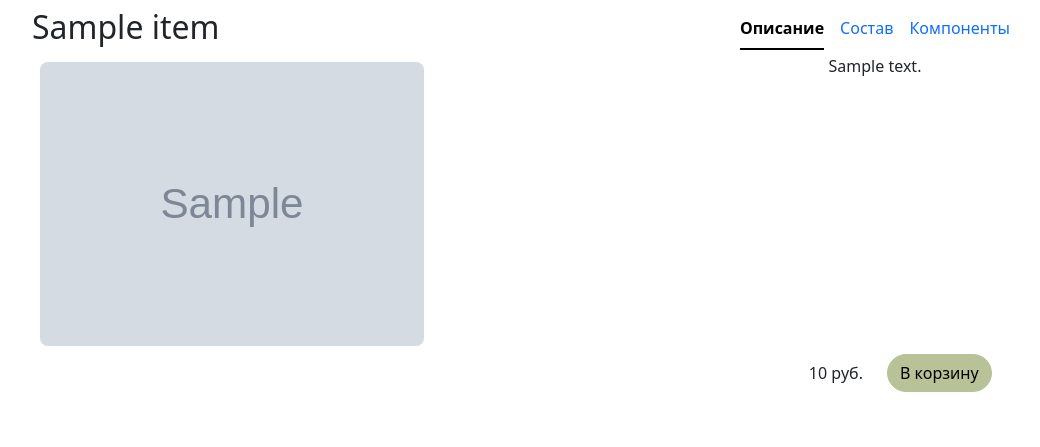
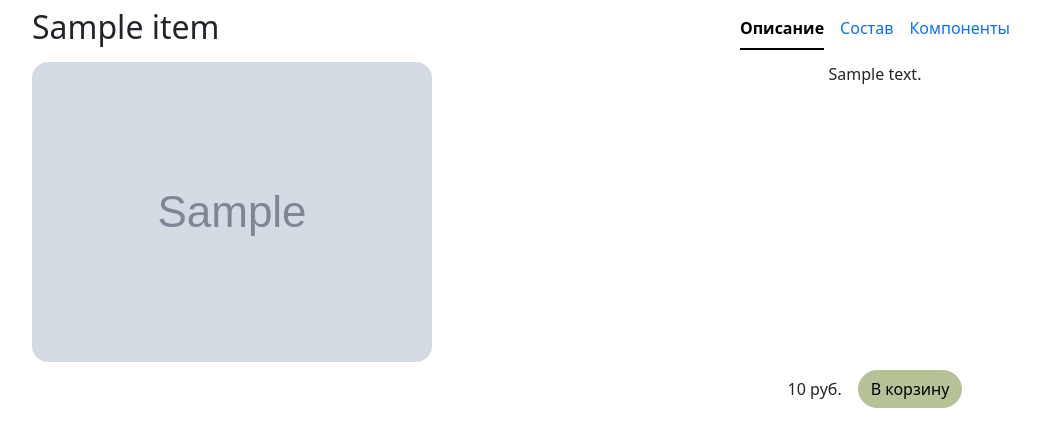
Before and after one commit to egorvania1/bakery-diploma, a Django app: page /item/1 in a window 1280 px wide. Shown: the part 192-639 px from the top of the page, without its empty margins (54-1094 px from the left). Run offline with Django 5.2, Linux system fonts and the light colour scheme; a user stored in the database is signed in; tables that the repository leaves empty hold one stand-in row (values such as "Sample post"); grey boxes marked "Sample" are stand-in pictures; style sheets or scripts are compiled from the project's sources; some libraries are stand-ins or nearby versions.

Commit message:
Названия страниц на русском и правка кнопок в странице товара

```diff
--- a/bakerysite/website/templates/accounts/login.html
+++ b/bakerysite/website/templates/accounts/login.html
@@ -1,7 +1,7 @@
 {% extends "base.html" %}
 {% load crispy_forms_tags %}
 {% block title %}
-    Login
+    Вход
 {% endblock title %}
 {% block content %}
     <div class="container ps-3 p-2">
--- a/bakerysite/website/templates/accounts/register.html
+++ b/bakerysite/website/templates/accounts/register.html
@@ -1,7 +1,7 @@
 {% extends "base.html" %}
 {% load crispy_forms_tags %}
 {% block title %}
-    Вход
+    Регистрация
 {% endblock title %}
 {% block content %}
     <div class="container ps-3 p-2">
--- a/bakerysite/website/templates/cart.html
+++ b/bakerysite/website/templates/cart.html
@@ -1,7 +1,7 @@
 {% extends "base.html" %}
 {% load crispy_forms_tags %}
 {% block title %}
-    Cart
+    Корзина
 {% endblock title %}
 {% block content %}
     <div class="container ps-3 p-2">
--- a/bakerysite/website/templates/item_info.html
+++ b/bakerysite/website/templates/item_info.html
@@ -1,10 +1,11 @@
 {% extends "base.html" %}
+{% load crispy_forms_tags %}
 {% block title %}
-    Item
+    {{ item.name }}
 {% endblock title %}
 {% block content %}
     <div class="container ps-3 p-2">
-        <div class="row">
+        <div class="row pb-2">
             <div class="col">
                 <h2>{{ item.name }}</h2>
             </div>
@@ -51,7 +52,7 @@
                     <img height="300"
                          width="400"
                          src="{{ item.image.url }}"
-                         class="p-2 object-fit-cover rounded-4"
+                         class="object-fit-cover rounded-4"
                          alt="...">
                 </div>
                 <div class="col">
@@ -72,7 +73,7 @@
                              aria-labelledby="cust-tab"
                              tabindex="0">
                             {% csrf_token %}
-                            {{ form }}
+                            {{ form|crispy }}
                         </div>
                     </div>
                 </div>
@@ -80,9 +81,9 @@
             <div class="row">
                 <div class="col"></div>
                 <div class="col">
-                    <div class="row">
-                        <div class="col d-flex align-items-center justify-content-end">{{ item.price }} руб.</div>
-                        <div class="col">
+                    <div class="d-flex align-items-center justify-content-center">
+                        <div class="p-2">{{ item.price }} руб.</div>
+                        <div class="p-2">
                             <button class="btn btn-secondary rounded-5"
                                     type="submit"
                                     href="{% url 'menu' %}">В корзину</button>
--- a/bakerysite/website/templates/menu.html
+++ b/bakerysite/website/templates/menu.html
@@ -1,6 +1,6 @@
 {% extends "base.html" %}
 {% block title %}
-    Menu
+    Меню
 {% endblock title %}
 {% block content %}
     <div class="container ps-3 p-2">
--- a/bakerysite/website/urls.py
+++ b/bakerysite/website/urls.py
@@ -27,16 +27,21 @@ urlpatterns = [
 
     path('admin/', admin.site.urls),
 
-    #Main pages
+    #Главные страницы
     path('', views.menu, name="menu"),
     path('about', views.about, name="about"),
+
+    #Товар
+    path('item/<int:pk>', views.item_info, name="item_info"),
+
+    #Заказы
     path('orders', views.orders, name="orders"),
+
+    #Корзина
     path('cart', views.cart, name="cart"),
+    path('cart/delete/<int:pk>', views.remove_item, name='remove_item'),
 
-    #Accounts
+    #Аккаунты
     path('accounts/', include('accounts.urls')),
 
-
-    path('item/<int:pk>', views.item_info, name="item_info"),
-    path('delete/<int:pk>', views.remove_item, name='remove_item'),
 ] + static(settings.STATIC_URL, document_root=settings.STATICFILES_DIRS)
```
Also changed, not shown: bakerysite/website/templates/orders.html (+5 -5 lines).
